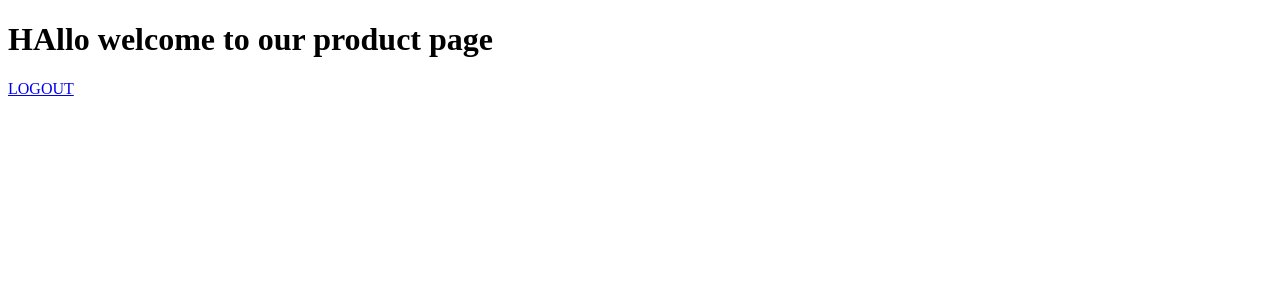
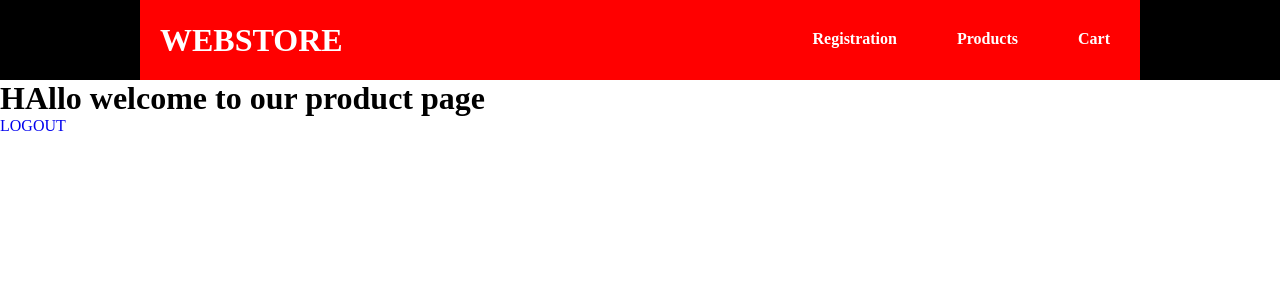
Before and after one commit to vemicnikola4/my_first_webstore, a PHP site: page /products.php in a window 1280 px wide. Shown: the top 300 px of the page. Run offline with PHP 8.4, Linux system fonts and the light colour scheme.

Commit message:
added style.css and header_footer.php

```diff
--- /dev/null
+++ b/header_footer.php
@@ -0,0 +1,16 @@
+<?php
+function top_header(){
+    echo "<div class='header'>";
+    echo "<div class='iner_header'>";
+    echo "<div class='logo_container'>";
+    echo "<h1><a href='register.php'>WEBSTORE</a></h1>";
+    echo "</div>";
+    echo "<ul class='navigation'>";
+    echo "<li><a href=''register.php'>Registration</a></li>";
+    echo "<li><a href='products.php'>Products</a></li>";
+    echo "<li><a href='cart.php'>Cart</a></li>";
+    echo "</div>";
+    echo "</div>";
+}
+
+?>
--- a/log_in.php
+++ b/log_in.php
@@ -42,6 +42,10 @@ if (isset($_GET['action'])&& $_GET['action'] !== "log_in"){
     echo  '<input type="hidden" name="action" value="log_in">';
     echo  '<input type="text" name="email" placeholder="email">';
     echo  '<input type="text" name="password" placeholder="password">';
+    echo  '<br>';
+    echo  ' Remember me on this computer ';
+    echo  '<input type="checkbox" name="remember">';
+    echo  '<br>';
     echo  '<input type="submit" value="log_in">';
     echo  '</form>';
 }
--- a/products.php
+++ b/products.php
@@ -6,6 +6,11 @@
     <meta name="viewport" content="width=device-width, initial-scale=1.0">
     <title>Document</title>
 </head>
+<?php
+include_once "header_footer.php";
+include_once "style.css";
+echo top_header();
+?>
 <body>
     <h1>HAllo welcome to our product page</h1>
     <a href="logout.php?action=unset">LOGOUT</a>
--- a/style.css
+++ b/style.css
@@ -1,12 +1,65 @@
 <style>
-body{
+*{
     margin: 0;
+    padding: 0;
+    list-style: none;
+    text-decoration: none;
 }
 #container{
     background-color: aqua;
     height: 100vh;
     width: 100vw;
-
+}
+.header{
+    display: block;
+    width: 100%;
+    height: 80px;
+    background-color: black;
+}
+.iner_header{
+    width: 1000px;
+    color: white;
+    display: block;
+    background-color: red;
+    height: 100%;
+    margin: 0 auto;
+}
+.logo_container{
+    height: 100%;
+    display: table;
+    float: left;
+}
+.logo_container h1{
+    height: 100%;
+    display: table-cell;
+    vertical-align: middle;
+    padding: 20px;
+    color:white;
+}
+.navigation{
+    float: right;
+    height: 100%;
+}
+.navigation li{
+    display: table;
+    height: 100%;
+    float: left;
+    vertical-align: middle;
+    color: white;
+    font-weight: bold;
+    padding: 30px;
+}
+.navigation a{
+    color: white;
+}
+.logo_container h1 a{
+    color: white;
+}
+.navigation li a:hover{
+    color: black;
+}
+.logo_container h1 a:hover{
+    color: black;
 }
 
 </style>
```
